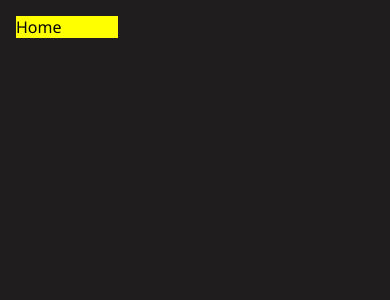
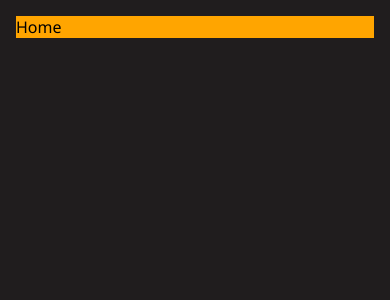
Before and after one commit to GarySimons/dockside, a React (Create React App) app: page / in a window 390 px wide. Shown: the top 300 px of the page. Built offline with nearby package versions, Linux system fonts and the light colour scheme; some icons are missing; a web font is replaced by a local one.

Commit message:
isDesktop & isMobile added to all pages

```diff
--- a/src/routes/Contact.js
+++ b/src/routes/Contact.js
@@ -1,8 +1,13 @@
 import { Box } from "@mui/material";
 import React from "react";
+import { useMediaQuery, useTheme } from "@mui/material";
 import SideMenu from "../components/SideMenu";
 
 const Contact = () => {
+  const theme = useTheme();
+  const isMobile = useMediaQuery(theme.breakpoints.down("sm"));
+  const isDesktop = useMediaQuery(theme.breakpoints.up("md"));
+
   return (
     <Box
       sx={{
@@ -12,8 +17,7 @@ const Contact = () => {
       <Box
         sx={{
           minHeight: "100vh",
-          padding: "1rem",
-          paddingRight: "17rem",
+          padding: isDesktop ? "1rem 17rem 1rem 1rem" : "1rem",
           flex: 1,
         }}
       >
--- a/src/routes/Events.js
+++ b/src/routes/Events.js
@@ -1,8 +1,13 @@
 import { Box } from "@mui/material";
 import React from "react";
+import { useMediaQuery, useTheme } from "@mui/material";
 import SideMenu from "../components/SideMenu";
 
 const Events = () => {
+  const theme = useTheme();
+  const isMobile = useMediaQuery(theme.breakpoints.down("sm"));
+  const isDesktop = useMediaQuery(theme.breakpoints.up("md"));
+
   return (
     <Box
       sx={{
@@ -12,8 +17,7 @@ const Events = () => {
       <Box
         sx={{
           minHeight: "100vh",
-          padding: "1rem",
-          paddingRight: "17rem",
+          padding: isDesktop ? "1rem 17rem 1rem 1rem" : "1rem",
           flex: 1,
         }}
       >
--- a/src/routes/FindUs.js
+++ b/src/routes/FindUs.js
@@ -1,8 +1,13 @@
 import { Box } from "@mui/material";
 import React from "react";
+import { useMediaQuery, useTheme } from "@mui/material";
 import SideMenu from "../components/SideMenu";
 
 const FindUs = () => {
+  const theme = useTheme();
+  const isMobile = useMediaQuery(theme.breakpoints.down("sm"));
+  const isDesktop = useMediaQuery(theme.breakpoints.up("md"));
+
   return (
     <Box
       sx={{
@@ -12,17 +17,16 @@ const FindUs = () => {
       <Box
         sx={{
           minHeight: "100vh",
-          padding: "1rem",
-          paddingRight: "17rem",
+          padding: isDesktop ? "1rem 17rem 1rem 1rem" : "1rem",
           flex: 1,
         }}
       >
         <Box
           sx={{
-            background: "teal",
+            background: "orange",
           }}
         >
-          Find Us
+          Find us
         </Box>
       </Box>
       <SideMenu />
--- a/src/routes/Home.js
+++ b/src/routes/Home.js
@@ -1,8 +1,13 @@
 import { Box } from "@mui/material";
 import React from "react";
+import { useMediaQuery, useTheme } from "@mui/material";
 import SideMenu from "../components/SideMenu";
 
 const Home = () => {
+  const theme = useTheme();
+  const isMobile = useMediaQuery(theme.breakpoints.down("sm"));
+  const isDesktop = useMediaQuery(theme.breakpoints.up("md"));
+
   return (
     <Box
       sx={{
@@ -12,14 +17,13 @@ const Home = () => {
       <Box
         sx={{
           minHeight: "100vh",
-          padding: "1rem",
-          paddingRight: "17rem",
+          padding: isDesktop ? "1rem 17rem 1rem 1rem" : "1rem",
           flex: 1,
         }}
       >
         <Box
           sx={{
-            background: "yellow",
+            background: "orange",
           }}
         >
           Home
--- a/src/routes/Menus.js
+++ b/src/routes/Menus.js
@@ -1,8 +1,13 @@
 import { Box } from "@mui/material";
 import React from "react";
+import { useMediaQuery, useTheme } from "@mui/material";
 import SideMenu from "../components/SideMenu";
 
 const Menus = () => {
+  const theme = useTheme();
+  const isMobile = useMediaQuery(theme.breakpoints.down("sm"));
+  const isDesktop = useMediaQuery(theme.breakpoints.up("md"));
+
   return (
     <Box
       sx={{
@@ -12,14 +17,13 @@ const Menus = () => {
       <Box
         sx={{
           minHeight: "100vh",
-          padding: "1rem",
-          paddingRight: "17rem",
+          padding: isDesktop ? "1rem 17rem 1rem 1rem" : "1rem",
           flex: 1,
         }}
       >
         <Box
           sx={{
-            background: "cyan",
+            background: "orange",
           }}
         >
           Menus
--- a/src/routes/WhatsOn.js
+++ b/src/routes/WhatsOn.js
@@ -1,8 +1,13 @@
 import { Box } from "@mui/material";
 import React from "react";
+import { useMediaQuery, useTheme } from "@mui/material";
 import SideMenu from "../components/SideMenu";
 
 const WhatsOn = () => {
+  const theme = useTheme();
+  const isMobile = useMediaQuery(theme.breakpoints.down("sm"));
+  const isDesktop = useMediaQuery(theme.breakpoints.up("md"));
+
   return (
     <Box
       sx={{
@@ -12,17 +17,16 @@ const WhatsOn = () => {
       <Box
         sx={{
           minHeight: "100vh",
-          padding: "1rem",
-          paddingRight: "17rem",
+          padding: isDesktop ? "1rem 17rem 1rem 1rem" : "1rem",
           flex: 1,
         }}
       >
         <Box
           sx={{
-            background: "white",
+            background: "orange",
           }}
         >
-          What's On
+          Whats On
         </Box>
       </Box>
       <SideMenu />
```
